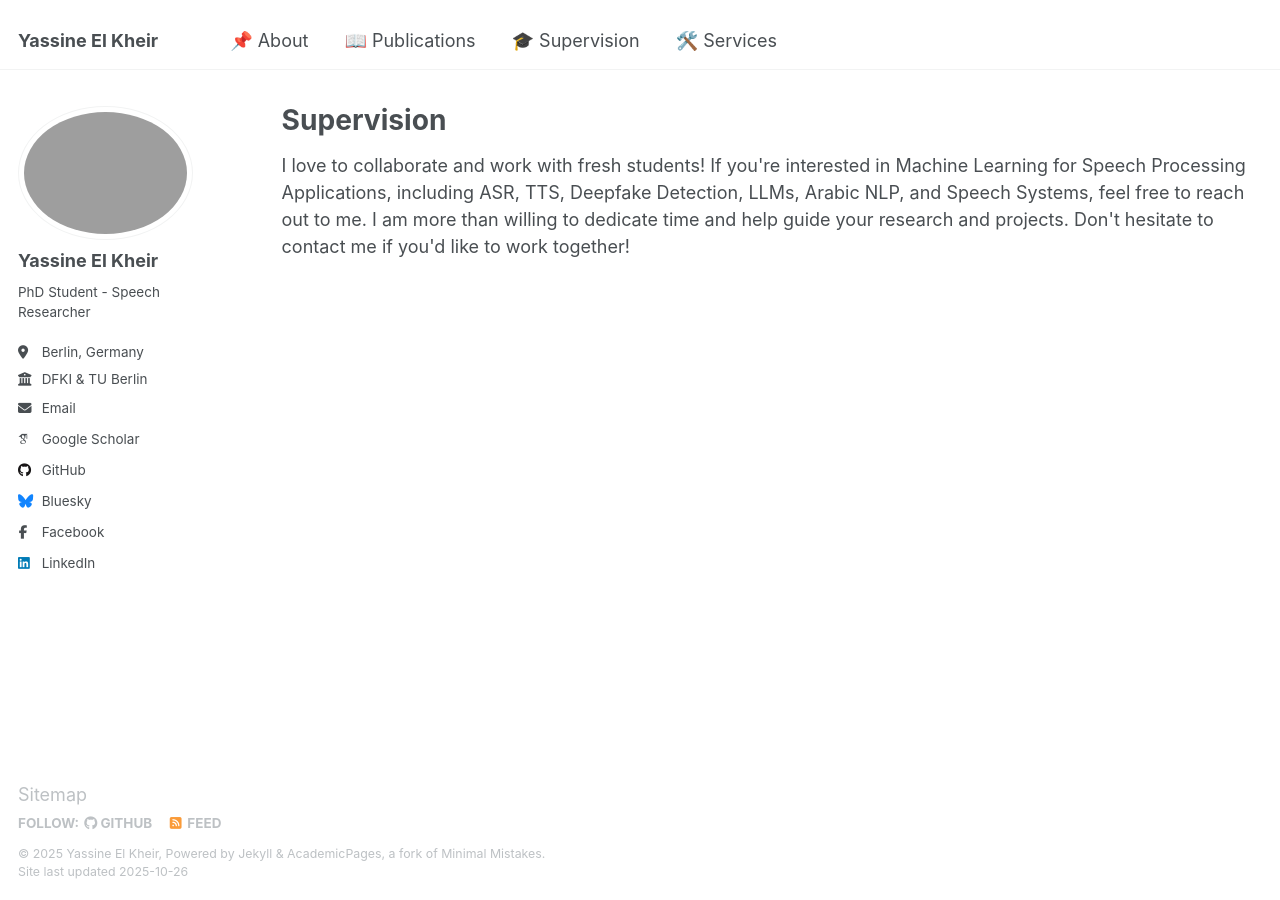
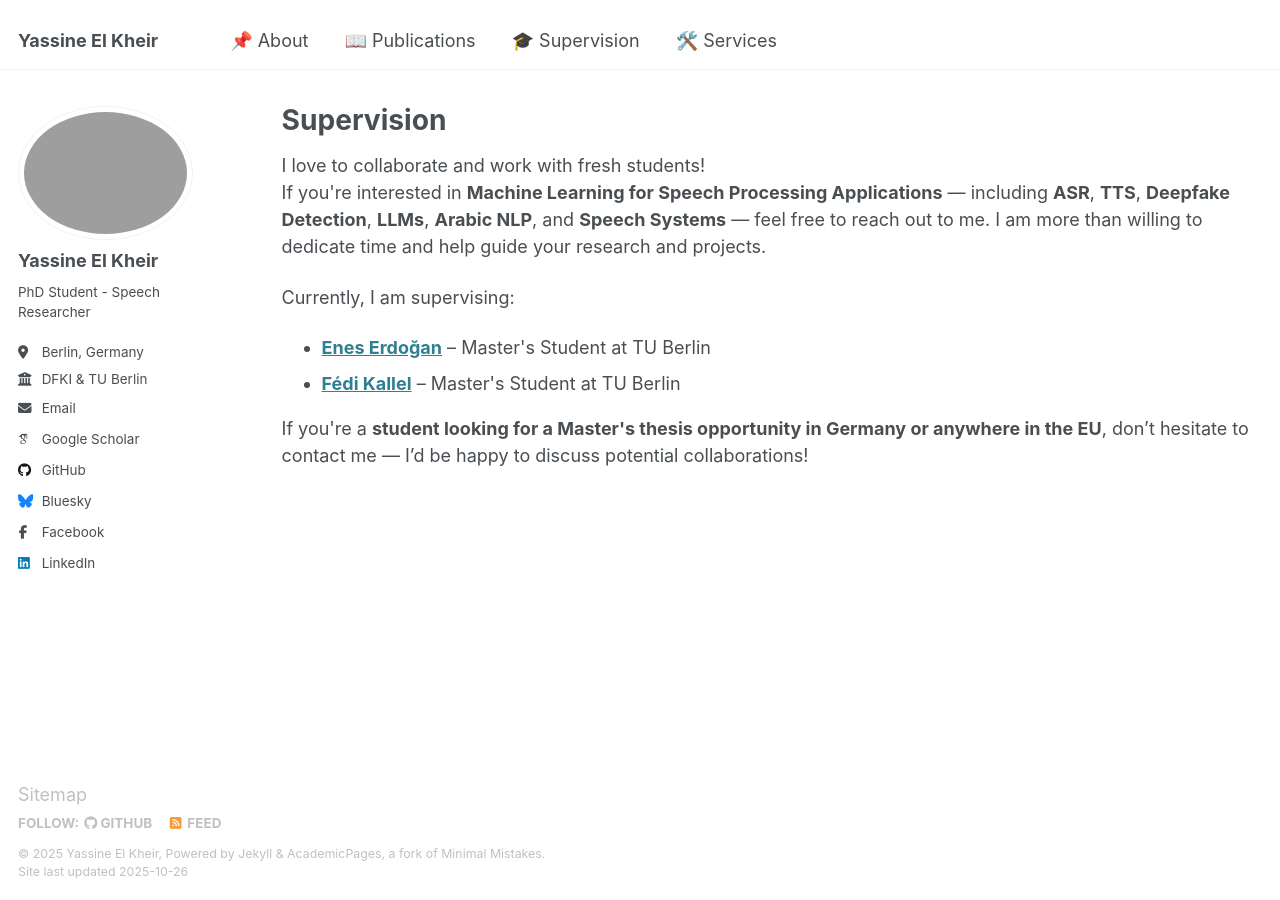
Before and after one commit to Yaselley/yaselley.github.io, a Jekyll site: the page built from _pages/talks.html, in a window 1280 px wide. Built offline with Jekyll 4.4.1, drawn with Linux system fonts in a browser that asks for light colours; some web fonts are replaced.

Commit message:
Update talks.html

```diff
--- a/_pages/talks.html
+++ b/_pages/talks.html
@@ -5,7 +5,31 @@ permalink: /talks/
 author_profile: true
 ---
 
-<p>I love to collaborate and work with fresh students! If you're interested in Machine Learning for Speech Processing Applications, including ASR, TTS, Deepfake Detection, LLMs, Arabic NLP, and Speech Systems, feel free to reach out to me. I am more than willing to dedicate time and help guide your research and projects. Don't hesitate to contact me if you'd like to work together!</p>
+<p>
+  I love to collaborate and work with fresh students!<br>
+  If you're interested in <strong>Machine Learning for Speech Processing Applications</strong> — including
+  <strong>ASR</strong>, <strong>TTS</strong>, <strong>Deepfake Detection</strong>, <strong>LLMs</strong>,
+  <strong>Arabic NLP</strong>, and <strong>Speech Systems</strong> — feel free to reach out to me.
+  I am more than willing to dedicate time and help guide your research and projects.
+</p>
+
+<p>Currently, I am supervising:</p>
+<ul>
+  <li>
+    <a href="https://www.linkedin.com/in/eneserdemerd/?originalSubdomain=de" target="_blank"><strong>Enes Erdoğan</strong></a> – Master's Student at TU Berlin
+  </li>
+  <li>
+    <a href="https://www.linkedin.com/in/f%C3%A9di-kallel-16862b319/?originalSubdomain=de" target="_blank"><strong>Fédi Kallel</strong></a> – Master's Student at TU Berlin
+  </li>
+</ul>
+
+<p>
+  If you're a <strong>student looking for a Master's thesis opportunity in Germany or anywhere in the EU</strong>,
+  don’t hesitate to contact me — I’d be happy to discuss potential collaborations!
+</p>
+
+
+<!-- <p>I love to collaborate and work with fresh students! If you're interested in Machine Learning for Speech Processing Applications, including ASR, TTS, Deepfake Detection, LLMs, Arabic NLP, and Speech Systems, feel free to reach out to me. I am more than willing to dedicate time and help guide your research and projects. Don't hesitate to contact me if you'd like to work together!</p> -->
 <!--
 {% for post in site.talks reversed %}
   {% include archive-single-talk.html %}
```
